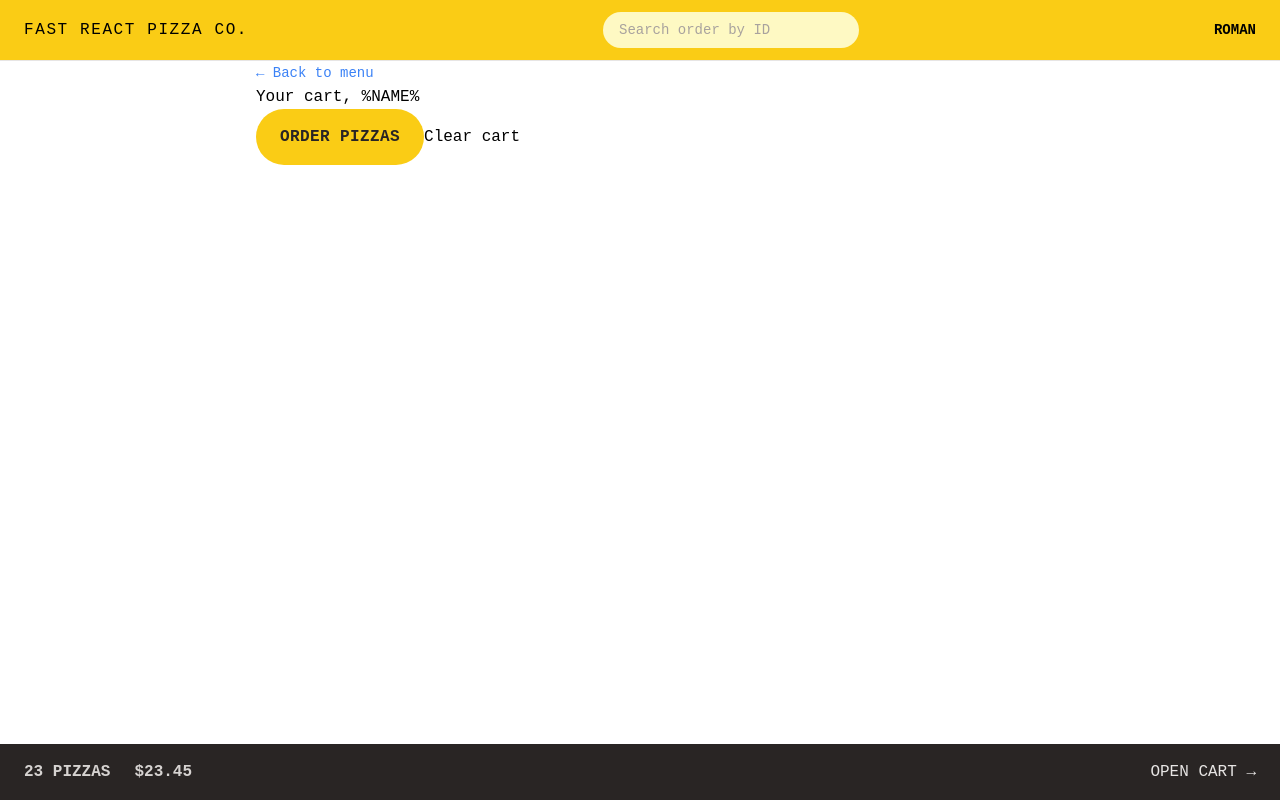
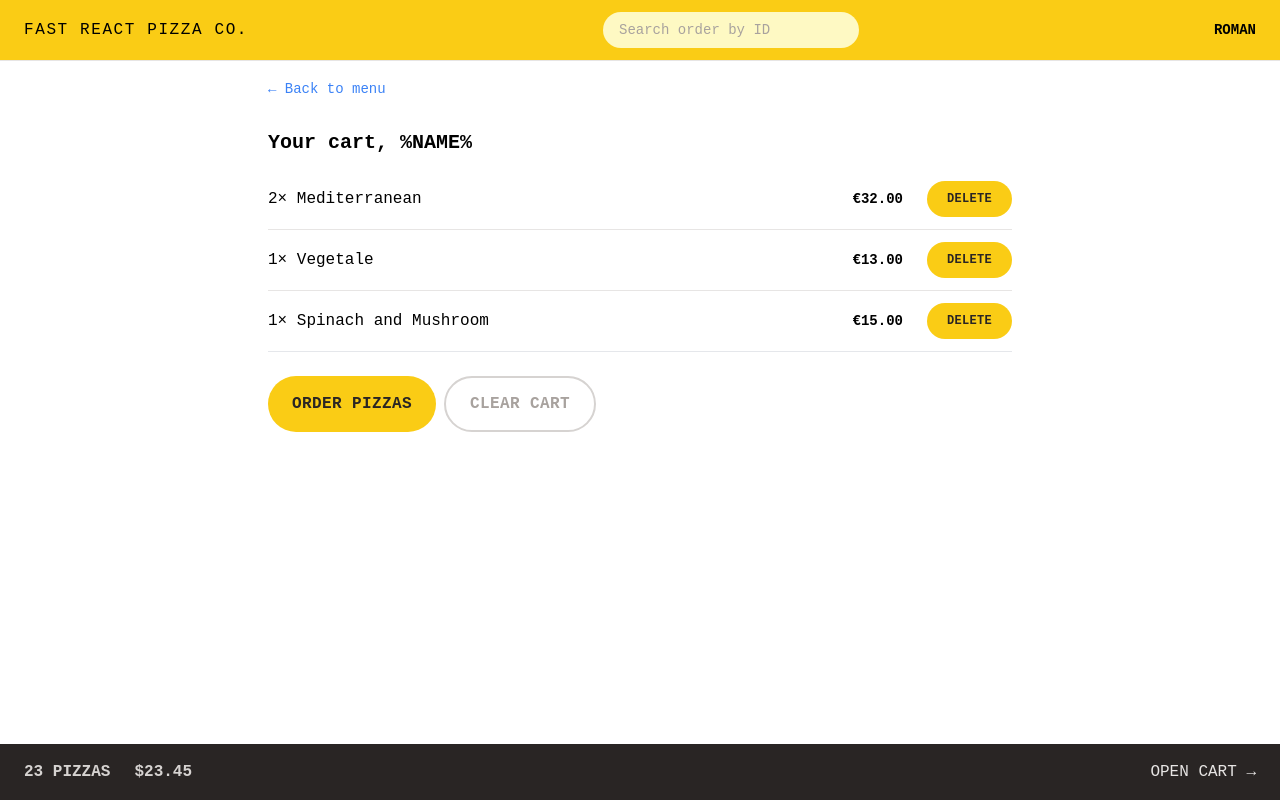
Before and after one commit to romanzollo/fast-react-pizza, a React app: page /cart in a window 1280 px wide. Built offline with nearby package versions, Linux system fonts and the light colour scheme; the HTML template or start-up script is replaced by a standard one.

Commit message:
styling the Cart

```diff
--- a/src/features/cart/Cart.jsx
+++ b/src/features/cart/Cart.jsx
@@ -2,6 +2,7 @@
 
 import LinkButton from '../../ui/LinkButton';
 import Button from '../../ui/Button';
+import CartItem from './CartItem';
 
 const fakeCart = [
   {
@@ -31,16 +32,23 @@
   const cart = fakeCart;
 
   return (
-    <div>
+    <div className="px-3 py-4">
       <LinkButton to="/menu">&larr; Back to menu</LinkButton>
 
-      <h2>Your cart, %NAME%</h2>
+      <h2 className="mt-7 text-xl font-semibold">Your cart, %NAME%</h2>
 
-      <div>
+      <ul className="mt-3 divide-y divide-stone-200 border-b">
+        {cart.map((item) => (
+          <CartItem item={item} key={item.pizzaId} />
+        ))}
+      </ul>
+
+      <div className="mt-6 space-x-2">
         <Button type="primary" to="/order/new">
           Order pizzas
         </Button>
-        <button>Clear cart</button>
+
+        <Button type="secondary">Clear cart</Button>
       </div>
     </div>
   );
--- a/src/features/cart/CartItem.jsx
+++ b/src/features/cart/CartItem.jsx
@@ -1,15 +1,17 @@
+import Button from '../../ui/Button';
 import { formatCurrency } from '../../utils/helpers';
 
 function CartItem({ item }) {
   const { pizzaId, name, quantity, totalPrice } = item;
 
   return (
-        <li>
-            <p>
+    <li className="py-3 sm:flex sm:items-center sm:justify-between">
+      <p className="mb-1 sm:mb-0">
         {quantity}&times; {name}
       </p>
-            <div>
-                <p>{formatCurrency(totalPrice)}</p>
+      <div className="flex items-center justify-between sm:gap-6">
+        <p className="text-sm font-bold">{formatCurrency(totalPrice)}</p>
+        <Button type="small">Delete</Button>
       </div>
     </li>
   );
--- a/src/ui/Button.jsx
+++ b/src/ui/Button.jsx
@@ -2,10 +2,13 @@
 
 function Button({ children, disabled, to, type }) {
   const base =
-    'inline-block rounded-full bg-yellow-400  font-semibold uppercase tracking-wide text-stone-800 transition-colors duration-300 hover:bg-yellow-300 focus:bg-yellow-300 focus:outline-none focus:ring focus:ring-yellow-300 focus:ring-offset-2 disabled:cursor-not-allowed disabled:opacity-70 ';
+    'inline-block rounded-full bg-yellow-400  font-semibold uppercase tracking-wide text-stone-800 transition-colors duration-300 hover:bg-yellow-300 focus:bg-yellow-300 focus:outline-none focus:ring focus:ring-yellow-300 focus:ring-offset-2 disabled:cursor-not-allowed disabled:opacity-70';
+
   const styles = {
     primary: base + ' px-4 py-3 md:px-6 md:py-4',
     small: base + ' px-4 py-2 md:px-5 md:py-2.5 text-xs',
+    secondary:
+      'inline-block rounded-full border-2 border-stone-300 font-semibold uppercase tracking-wide text-stone-400 transition-colors duration-300 hover:bg-stone-300 focus:bg-stone-300 hover:text-stone-800 focus:text-stone-800 focus:outline-none focus:ring focus:ring-stone-200 focus:ring-offset-2 disabled:cursor-not-allowed disabled:opacity-70 px-4 py-2.5 md:px-6 md:py-3.5',
   };
 
   // если нужно чтобы ссылка выглядела как уже стилизированная кнопка
```
Lines whose indentation alone changed are shown as unchanged.
